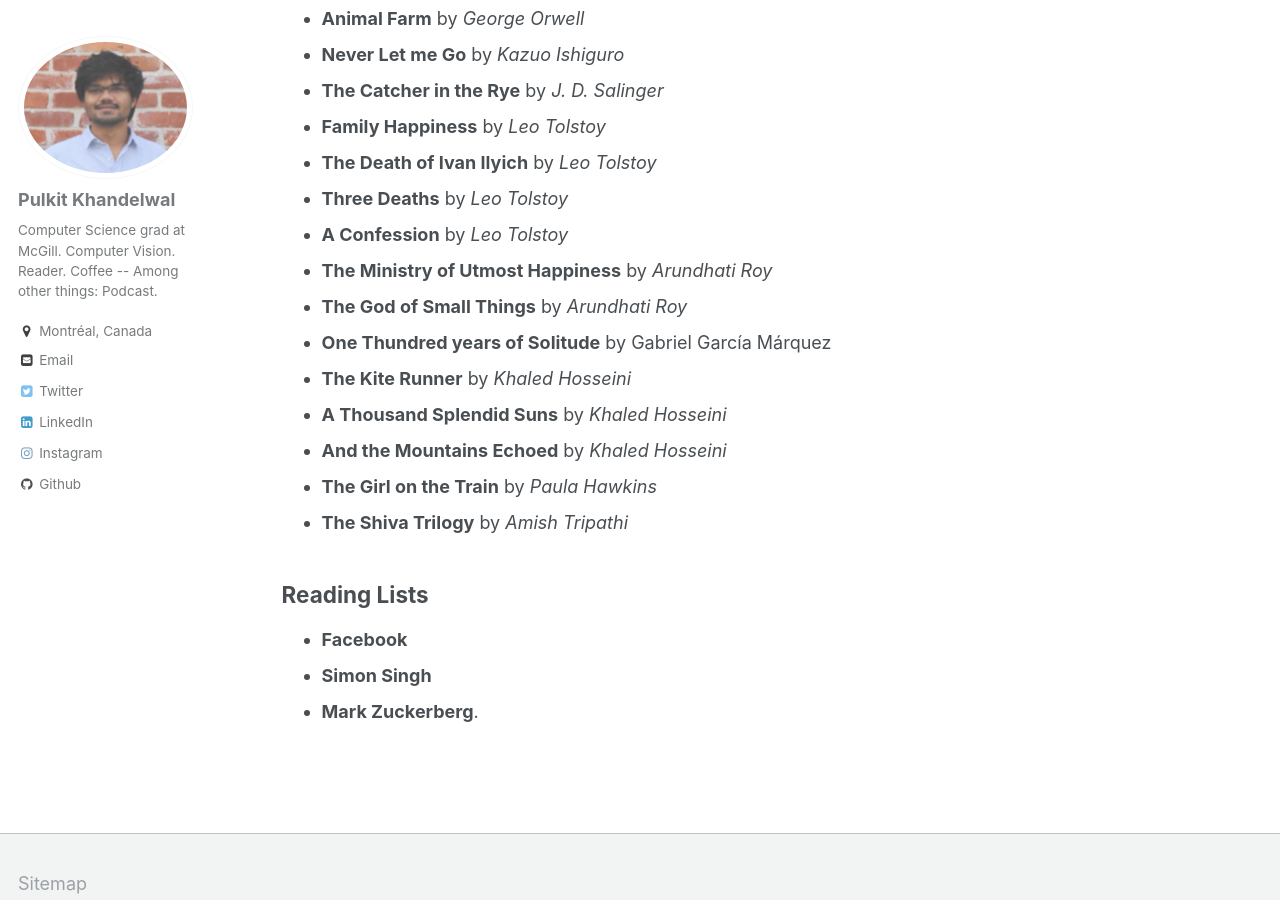
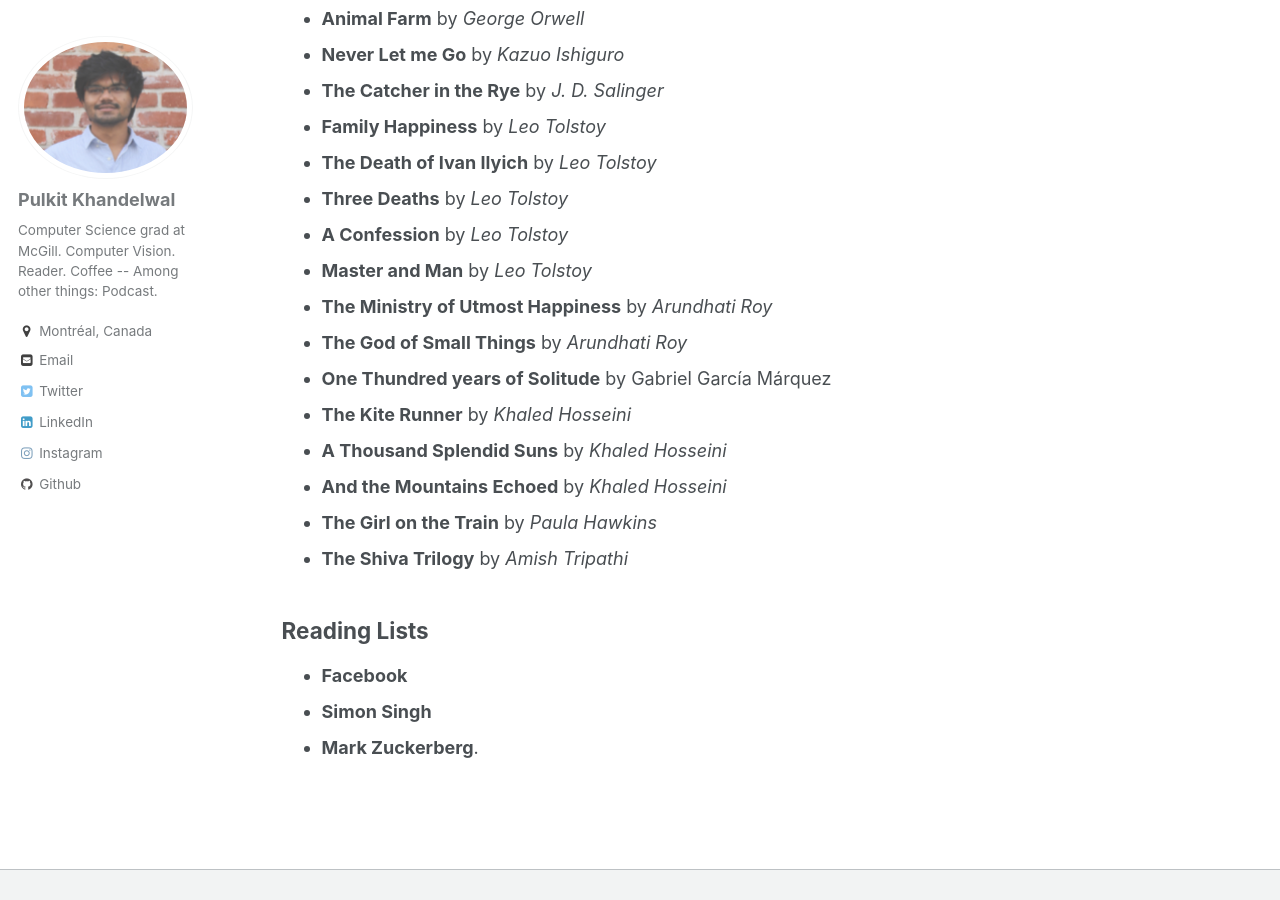
Before and after one commit to Pulkit-Khandelwal/pulkit-khandelwal.github.io, a Jekyll site: the page built from _pages/reading-list.md, in a window 1280 px wide and 900 px high, scrolled down 2892 px. Built offline with Jekyll 4.4.1, drawn with Linux system fonts in a browser that asks for light colours.

Commit message:
Update reading-list.md

```diff
--- a/_pages/reading-list.md
+++ b/_pages/reading-list.md
@@ -89,6 +89,7 @@ My Bookshelf
 * **The Death of Ivan Ilyich** by *Leo Tolstoy*
 * **Three Deaths** by *Leo Tolstoy*
 * **A Confession** by *Leo Tolstoy*
+* **Master and Man** by *Leo Tolstoy*
 * **The Ministry of Utmost Happiness** by *Arundhati Roy*
 * **The God of Small Things** by *Arundhati Roy*
 * **One Thundred years of Solitude** by Gabriel García Márquez
```
